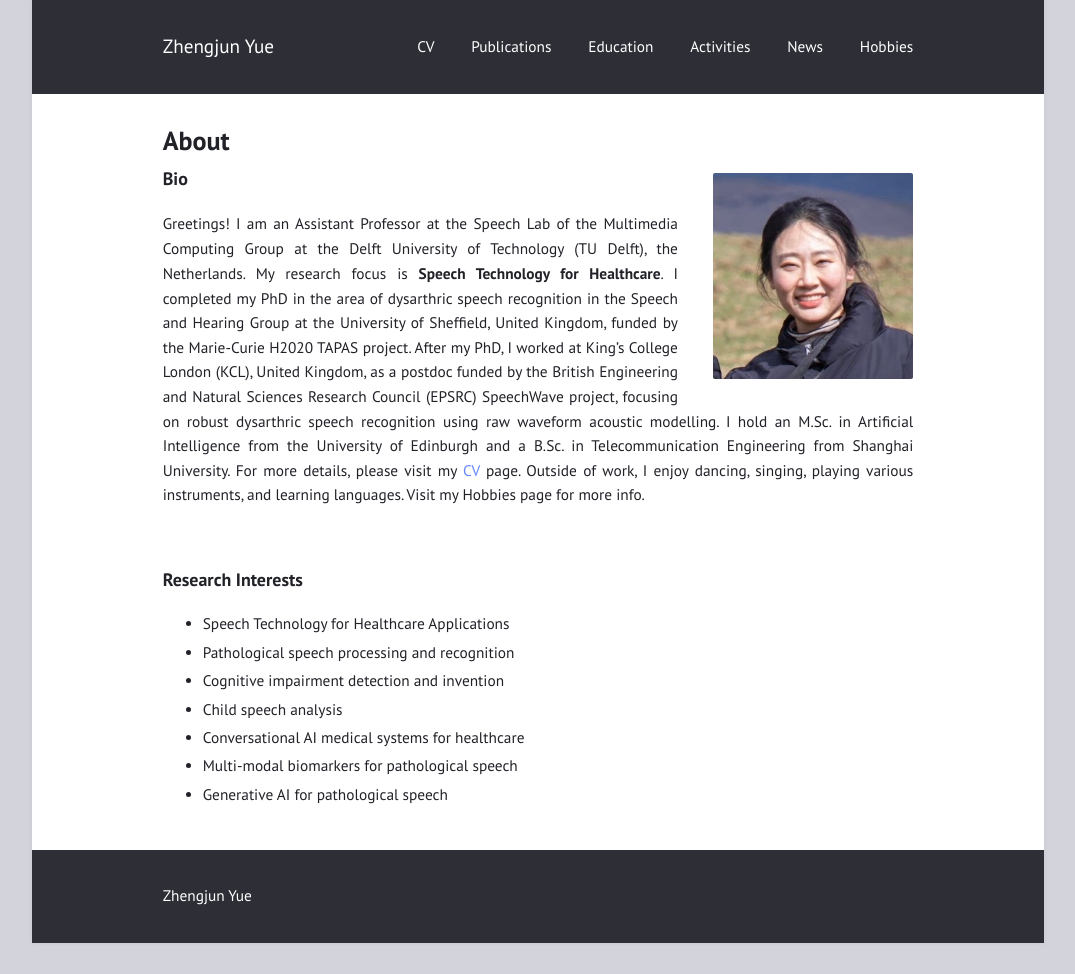
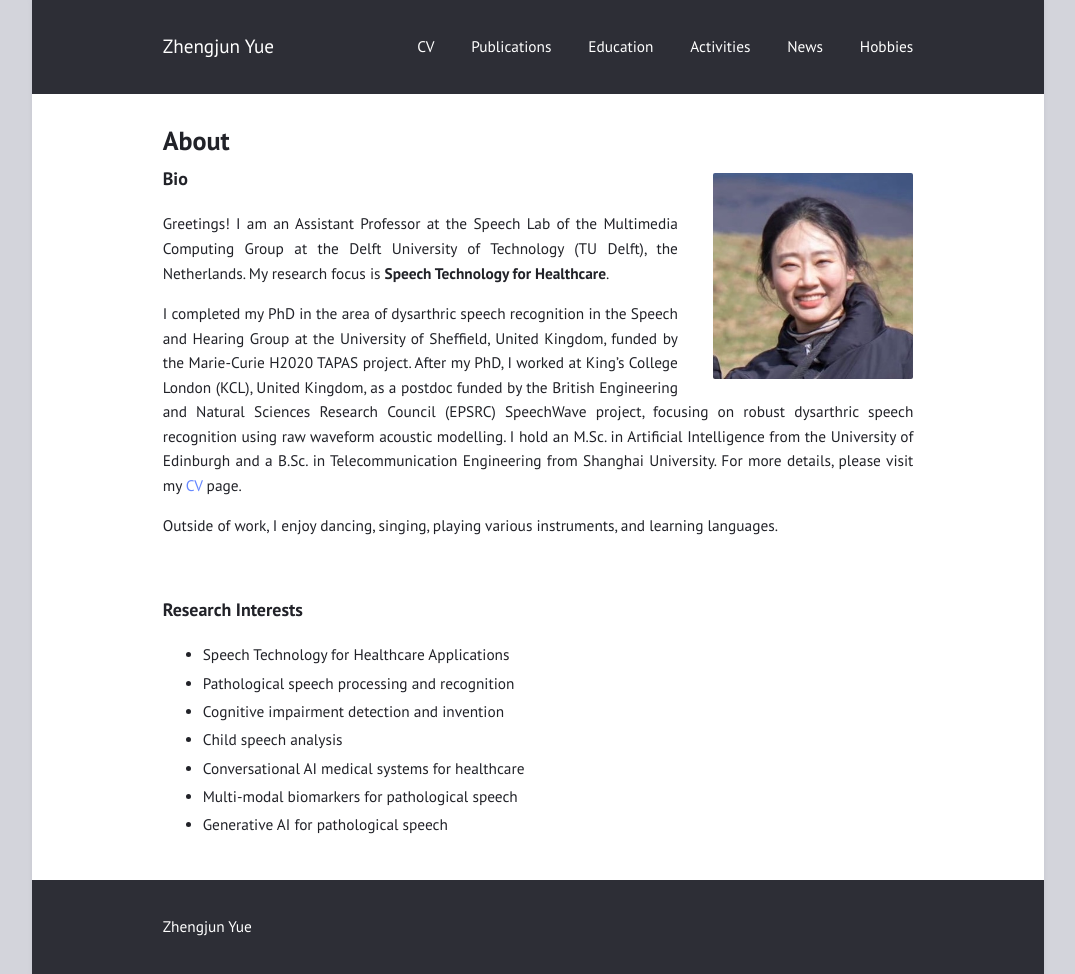
Before and after one commit to zhengjunyue/zhengjunyue.github.io, a Jekyll site: the page built from index.md, in a window 1280 px wide. Shown: the whole page, without its empty margins (102-1177 px from the left). Built offline with Jekyll 4.4.1, drawn with Linux system fonts in a browser that asks for light colours; before the commit the page ends 943 px from its top, so only the background shows below that.

Commit message:
Update index.md

```diff
--- a/index.md
+++ b/index.md
@@ -9,8 +9,10 @@ title: "About"
 
 ### Bio ###
 Greetings! I am an Assistant Professor at the Speech Lab of the Multimedia Computing Group at the Delft University of Technology (TU Delft), the Netherlands. My research focus is **Speech Technology for Healthcare**.
+
 I completed my PhD in the area of dysarthric speech recognition in the Speech and Hearing Group at the University of Sheffield, United Kingdom, funded by the Marie-Curie H2020 TAPAS project. After my PhD, I worked at King's College London (KCL), United Kingdom, as a postdoc funded by the British Engineering and Natural Sciences Research Council (EPSRC) SpeechWave project, focusing on robust dysarthric speech recognition using raw waveform acoustic modelling. I hold an M.Sc. in Artificial Intelligence from the University of Edinburgh and a B.Sc. in Telecommunication Engineering from Shanghai University. For more details, please visit my [CV](https://zhengjunyue.github.io/cv/) page.
-Outside of work, I enjoy dancing, singing, playing various instruments, and learning languages. Visit my Hobbies page for more info.
+
+Outside of work, I enjoy dancing, singing, playing various instruments, and learning languages.
 
 <!-- I received my <u>MSc</u> and <u>BSc</u> degrees from the University of Edinburgh (UK) and Shanghai University (China), respectively, with degrees in Artificial Intelligence and Telecommunication Engineering. -->
 
```
